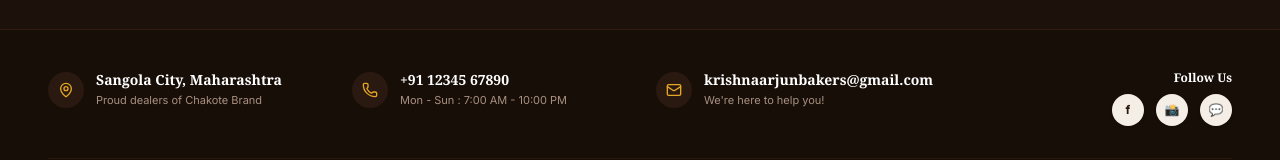
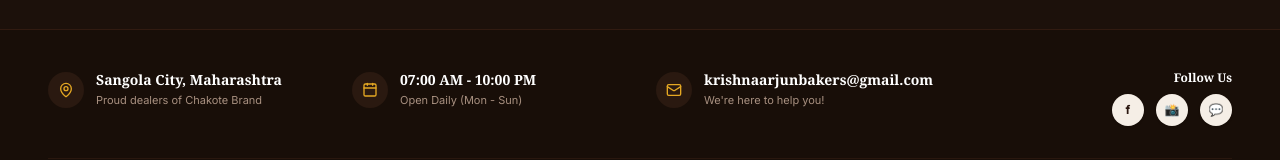
Before and after one commit to omprasad-007/KrishnaArjun-Bakers, a React (Vite) app in the folder frontend/: page / in a window 1280 px wide. Shown: the part 1337-1497 px from the top of the page. Built offline with nearby package versions, Linux system fonts and the light colour scheme; no server answers; the database is empty.

Commit message:
chore: remove all phone numbers across landing page, navbar, digital bills, and order tracking

```diff
--- a/frontend/src/components/common/Navbar.jsx
+++ b/frontend/src/components/common/Navbar.jsx
@@ -96,7 +96,7 @@ export const Navbar = () => {
             <span className="hidden sm:inline text-[#ffdbc9]">Fresh Daily Baking • Sangola, Maharashtra</span>
           </div>
           <div className="flex items-center gap-4 text-[11px] text-[#ffdbc9]">
-            <span>📞 +91 12345 67890</span>
+            <span>✉️ krishnaarjunbakers@gmail.com</span>
             {isAdmin && (
               <span className="bg-white/20 text-white px-2 py-0.5 rounded font-bold">
                 ADMIN CONSOLE
--- a/frontend/src/pages/customer/DigitalBillPage.jsx
+++ b/frontend/src/pages/customer/DigitalBillPage.jsx
@@ -109,7 +109,7 @@ export const DigitalBillPage = () => {
               </p>
               <p className="text-xs text-gray-500 font-medium">
                 Main Market Road, Near ST Stand, Sangola 413307<br />
-                Phone: +91 12345 67890 • Email: krishnaarjunbakers@gmail.com
+                Email: krishnaarjunbakers@gmail.com
               </p>
             </div>
 
--- a/frontend/src/pages/customer/LandingPage.jsx
+++ b/frontend/src/pages/customer/LandingPage.jsx
@@ -326,17 +326,17 @@ export const LandingPage = () => {
             </div>
           </div>
 
-          {/* Contact Phone & Hours */}
+          {/* Operating Hours */}
           <div className="flex items-start gap-3">
             <div className="w-9 h-9 rounded-full bg-[#2a1910] text-[#e5a823] flex items-center justify-center flex-shrink-0 mt-0.5">
-              <Phone className="w-4 h-4" />
+              <Calendar className="w-4 h-4" />
             </div>
             <div>
-              <a href="tel:+911234567890" className="font-serif font-bold text-sm text-white hover:text-[#e5a823] transition-colors block">
-                +91 12345 67890
-              </a>
+              <h4 className="font-serif font-bold text-sm text-white">
+                07:00 AM - 10:00 PM
+              </h4>
               <p className="text-[#a89080] text-[11px] mt-0.5">
-                Mon - Sun : 7:00 AM - 10:00 PM
+                Open Daily (Mon - Sun)
               </p>
             </div>
           </div>
@@ -378,15 +378,13 @@ export const LandingPage = () => {
               >
                 📸
               </a>
-              <a
-                href="https://wa.me/911234567890"
-                target="_blank"
-                rel="noreferrer"
+              <Link
+                to="/chat"
                 className="w-8 h-8 rounded-full bg-[#f5eee6] text-[#2c1810] flex items-center justify-center font-bold text-xs hover:bg-[#e5a823] transition-colors shadow"
-                title="WhatsApp"
+                title="Live Chat Support"
               >
                 💬
-              </a>
+              </Link>
             </div>
           </div>
         </div>
--- a/frontend/src/pages/customer/OrderTracking.jsx
+++ b/frontend/src/pages/customer/OrderTracking.jsx
@@ -272,13 +272,13 @@ export const OrderTracking = () => {
           <h4 className="font-headline font-bold text-sm text-[#1b1c1c]">KrishnaArjun Bakers (Sangola)</h4>
           <p className="text-xs text-gray-500 mt-0.5">Main Market Road, Near ST Stand, Sangola, Solapur</p>
         </div>
-        <a
-          href="tel:+911234567890"
-          className="flex-1 py-3 rounded-2xl bg-white border border-[#dac2b6]/60 hover:bg-[#f6f3f2] text-gray-700 font-headline font-bold text-xs shadow-warm-sm transition-all flex items-center justify-center gap-2"
+        <Link
+          to="/chat"
+          className="flex-1 py-3 rounded-2xl bg-[#8b4513] hover:bg-[#6c2f00] text-white font-headline font-bold text-xs shadow-warm-sm transition-all flex items-center justify-center gap-2"
         >
-          <Phone className="w-4 h-4 text-[#8b4513]" />
-          <span>Call Bakery (+91 12345 67890)</span>
-        </a>
+          <MessageSquare className="w-4 h-4 text-[#fea619]" />
+          <span>Chat with Baker Support</span>
+        </Link>
       </div>
 
       {/* Quantity Modification Modal */}
```
